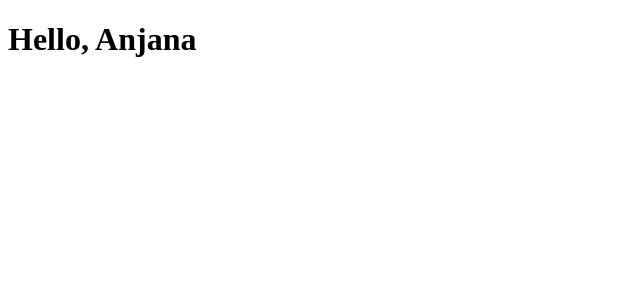
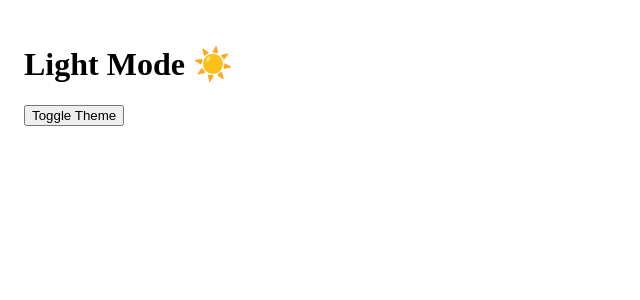
Before and after one commit to devanjana401/React-basics, a React (Vite) app: page / in a window 1280 px wide. Shown: the top 300 px of the page, without its empty margins (0-640 px from the left). Built offline with nearby package versions, Linux system fonts and the light colour scheme.

Commit message:
Added new files

```diff
--- a/package.json
+++ b/package.json
@@ -11,7 +11,8 @@
   },
   "dependencies": {
     "react": "^19.1.1",
-    "react-dom": "^19.1.1"
+    "react-dom": "^19.1.1",
+    "react-icons": "^5.5.0"
   },
   "devDependencies": {
     "@eslint/js": "^9.36.0",
--- a/src/App.jsx
+++ b/src/App.jsx
@@ -1,8 +1,13 @@
 
 import './App.css'
-import BasicFc from './assets/functional-components/BasicFc'
-import Props_Fc from './assets/functional-components/Props_Fc'
-import State from './assets/functional-components/state'
+import Home from './assets/functional-components/hooks/use-context/theme-settings/Home'
+import { ThemeProvider } from './assets/functional-components/hooks/use-context/theme-settings/ThemeContext'
+import UseEff from './assets/functional-components/hooks/use-effect/UseEff'
+import UserList from './assets/functional-components/hooks/use-effect/UserList'
+import Counter from './assets/functional-components/hooks/use-state/Counter'
+// import BasicFc from './assets/functional-components/BasicFc'
+// import Props_Fc from './assets/functional-components/Props_Fc'
+// import State from './assets/functional-components/state'
 // import Basic from './embedding-expression/basic'
 // import CallingFunction from './embedding-expression/CallingFunction'
 // import Conditional from './embedding-expression/Conditional'
@@ -23,7 +28,13 @@ function App() {
       {/* -------functional components------- */}
       {/* <BasicFc/> */}
       {/* <State/> */}
-      <Props_Fc/>
+      {/* <Props_Fc/> */}
+      {/* <Counter/> */}
+      {/* <UseEff/> */}
+      {/* <UserList/> */}
+      <ThemeProvider>
+        <Home/>
+      </ThemeProvider>
     </>
   )
 }
@@ -40,6 +51,7 @@ export default App
 // import RenderingList from './embedding-expression/RenderingList'
 // import Updating from './class-components/life-cycle-methods/Updating'
 // import UnMount from './class-components/life-cycle-methods/UnMount'
+// import Should from './class-components/life-cycle-methods/should'
 
 // export default class App extends Component {
 //   render() {
@@ -50,7 +62,8 @@ export default App
 //         {/* <Mount/> */}
 //         {/* <Props name="Anjana" course="Software development"/> */}
 //         {/* <Updating/> */}
-//         <UnMount/>
+//         {/* <UnMount/> */}
+//         {/* <Should/> */}
 //       </>
 //     )
 //   }
--- /dev/null
+++ b/src/assets/functional-components/hooks/use-context/theme-settings/Home.jsx
@@ -0,0 +1,14 @@
+import React, { useContext } from 'react'
+import { ThemeContext } from './ThemeContext'
+
+const Home = () => {
+    const {darkMode,toggleTheme} = useContext(ThemeContext);
+  return (
+    <div>
+        <h1>{darkMode ? 'Dark Mode 🌙' : 'Light Mode ☀️'}</h1>
+        <button onClick={toggleTheme}>Toggle Theme</button>
+    </div>
+  )
+}
+
+export default Home
--- /dev/null
+++ b/src/assets/functional-components/hooks/use-context/theme-settings/ThemeContext.jsx
@@ -0,0 +1,25 @@
+//creating a themecontext and create context
+//create provider(arrow function)
+
+import { createContext, useState } from "react";
+
+export const ThemeContext = createContext();
+
+export const ThemeProvider = ({children}) =>{
+    const [darkMode,setDarkMode] = useState(false);
+
+    const toggleTheme = () => setDarkMode(!darkMode)     //for toggling between dark and bright mode
+    return(
+      <ThemeContext.Provider value={{darkMode,toggleTheme}}>
+        <div
+        style={{
+            background:darkMode ? 'black':'white',
+            color:darkMode ? 'white':'black',
+            minHeight:'100vh',
+            padding:'1rem'
+        }}>
+            {children}
+        </div>
+      </ThemeContext.Provider>
+    )
+}
--- /dev/null
+++ b/src/assets/functional-components/hooks/use-effect/UseEff.jsx
@@ -0,0 +1,21 @@
+import React, { useEffect, useState } from 'react'
+
+const UseEff = () => {
+    const [seconds,setSeconds] = useState(0);
+    useEffect(()=>{
+        const interval = setInterval(() => {
+            setSeconds((s) => s+1);
+        }, 1000);
+
+        //cleanup function - unmount
+        return () => clearInterval(interval);
+
+    },[])  //empty dependency array - run once on mount
+  return (
+    <div>
+      <p>Timer : {seconds} seconds</p>
+    </div>
+  )
+}
+
+export default UseEff
--- /dev/null
+++ b/src/assets/functional-components/hooks/use-effect/UserList.jsx
@@ -0,0 +1,24 @@
+import React, { useEffect, useState } from 'react'
+import { FaUsersCog } from "react-icons/fa";
+
+const UserList = () => {
+    const [users,setUsers] = useState([]);
+    useEffect(()=>{
+        fetch('https://jsonplaceholder.typicode.com/users')
+        .then(res => res.json())
+        .then(data => setUsers(data))
+    },[])
+
+  return (
+    <div>
+      <h2><FaUsersCog />User List</h2>
+      <ul>
+        {users.map(usr =>(
+            <li key={usr.id}>{usr.name}</li>
+        ))}
+      </ul>
+    </div>
+  )
+}
+
+export default UserList
--- /dev/null
+++ b/src/assets/functional-components/hooks/use-state/Counter.jsx
@@ -0,0 +1,14 @@
+import React, { useState } from 'react'
+
+const Counter = () => {
+    const[count,setCount] = useState(0);
+
+  return (
+    <div>
+      <p>Count:{count}</p>
+      <button onClick={()=>setCount(count+1)}>Increment</button>
+    </div>
+  )
+}
+
+export default Counter
```
Also changed, not shown: src/class-components/life-cycle-methods/Should.jsx (added, +30 -0 lines), 1 other file (tests, documents, lock files or other folders).
